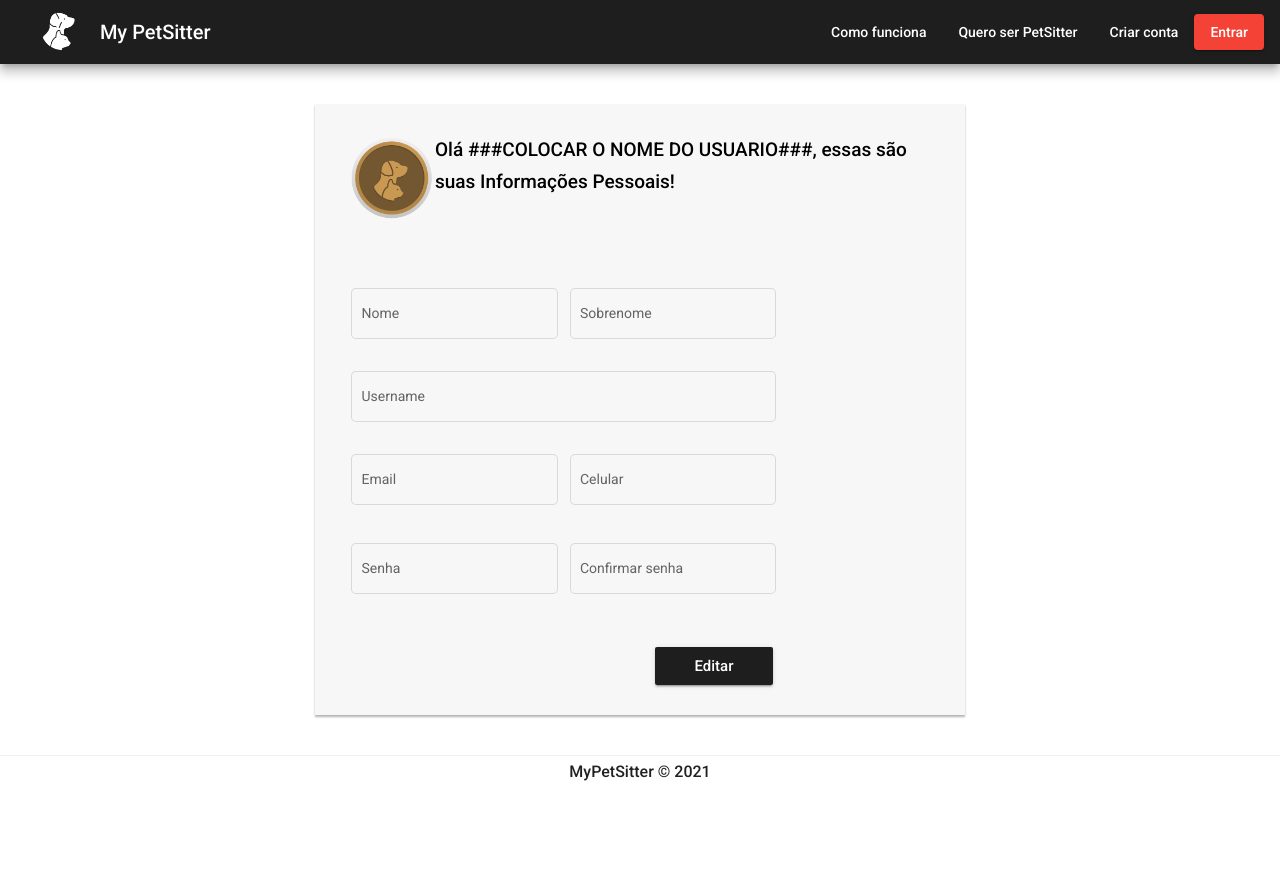
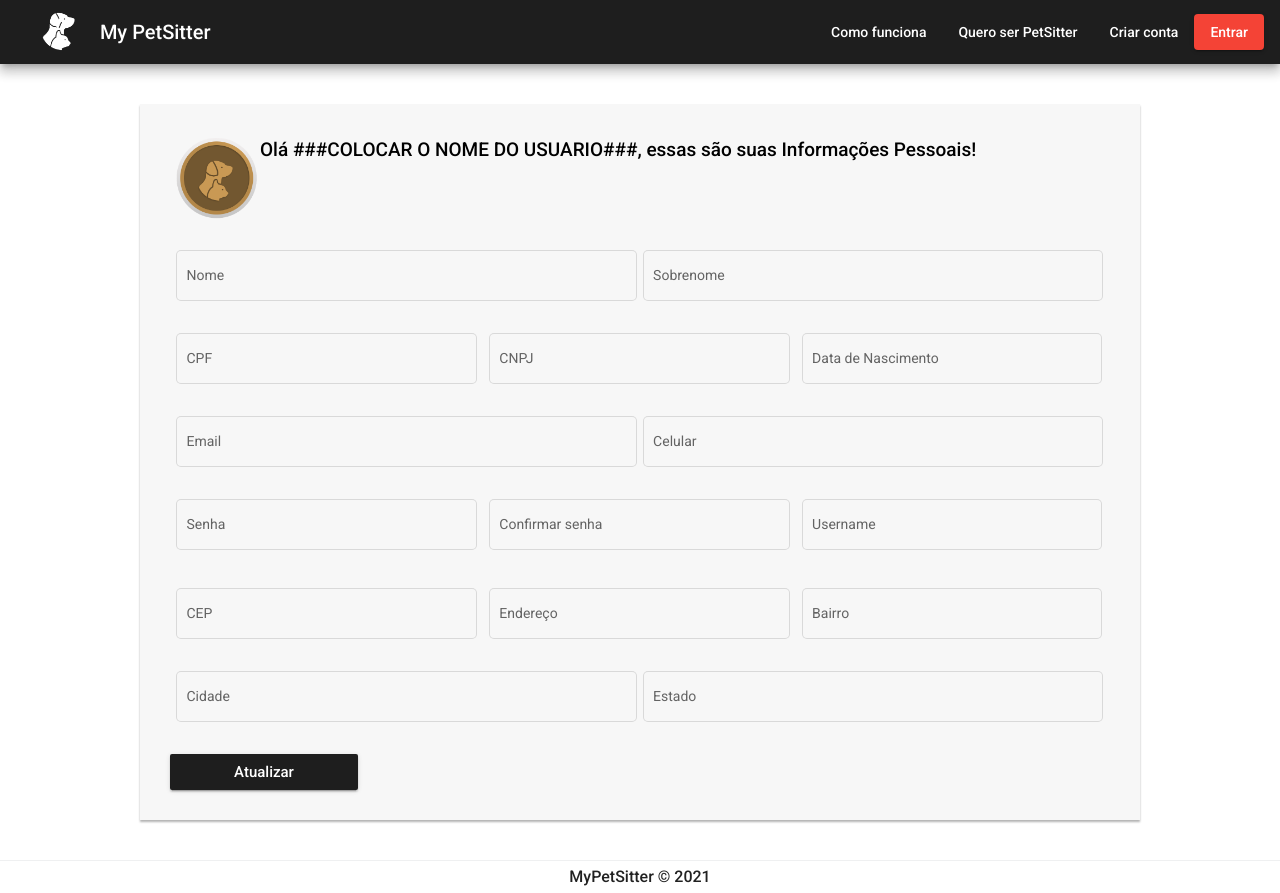
Before and after one commit to MyPetSitter/MyPetSitter_Web, an Angular app: page /meusdados in a window 1280 px wide. Before the commit the page ends 800 px from the top, so only its background shows below. Built offline with nearby package versions, Linux system fonts and the light colour scheme; what angular2-jwt would draw is missing.

Commit message:
Update 7

```diff
--- a/src/app/components/views/dados-petsitter/dados-petsitter/dados-petsitter.component.css
+++ b/src/app/components/views/dados-petsitter/dados-petsitter/dados-petsitter.component.css
@@ -1,4 +1,4 @@
-.login-form {width: 650px;margin: 40px auto;}
+.login-form {width: 1000px;margin: 40px auto;}
 .login-form h2 {font-size: 19px;margin-bottom: 15px; margin-left: 20px;text-align: left;}
 .login-form form {
     background: #f7f7f7;
@@ -7,7 +7,7 @@
     padding: 30px;
 }
 .login-form .avatar {width: 90px;margin-bottom: 20px; align-items: left;}
-.login-form .form-control, .login-form .btn {min-height: 38px;}
+.login-form .form-control .login-form .btn {min-height: 38px;}
 .login-form .btn {
     font-size: 15px;
     border-radius: 2px;
@@ -20,11 +20,11 @@ form1 {
     width: 100%;
     margin: 1rem auto 0 auto;
 }
-.form1 {padding-left: 6px;width: 72%;}
+.form1 {padding-left: 6px;width: 49%;}
 form2 {
     text-align: center;
     position: relative;
     z-index: 2;
     width: 50px;
 }
-.form2 {padding: 6px;width: 35%;}
+.form2 {padding: 6px;width: 32%;}
--- a/src/app/components/views/dados-petsitter/dados-petsitter/dados-petsitter.component.html
+++ b/src/app/components/views/dados-petsitter/dados-petsitter/dados-petsitter.component.html
@@ -1,7 +1,8 @@
 <div class="login-form">
     <form>
       <!--
-        NOME, USERNAME, CPF, CNPJ, TELEFONE, CIDADE, ESTADO, ENDERECO, BAIRRO, CEP, DTNASCIMENTO, SENHA
+        NOME, USERNAME, TELEFONE, CPF, CNPJ, DTNASCIMENTO,SENHA, CEP,
+          CIDADE, ESTADO, ENDERECO, BAIRRO,
 
       -->
           <div>
@@ -11,23 +12,31 @@
             <h2 align="center" style="margin-left: 10px;">Olá ###COLOCAR O NOME DO USUARIO###, essas são suas Informações Pessoais!</h2>
           </div>
           <div style="margin-top: 80px;">
-            <mat-form-field appearance="outline" class="form2">
+            <mat-form-field appearance="outline" class="form1">
               <mat-label>Nome</mat-label>
               <input matInput placeholder="Ex. Guilherme">
             </mat-form-field>
-            <mat-form-field appearance="outline" class="form2">
+            <mat-form-field appearance="outline" class="form1">
               <mat-label>Sobrenome</mat-label>
               <input matInput placeholder="Ex. da Silva">
             </mat-form-field><br>
+            <mat-form-field appearance="outline" class="form2">
+              <mat-label>CPF</mat-label>
+              <input matInput placeholder="Ex. da Silva">
+            </mat-form-field>
+            <mat-form-field appearance="outline" class="form2">
+              <mat-label>CNPJ</mat-label>
+              <input matInput placeholder="Ex. da Silva">
+            </mat-form-field>
+            <mat-form-field appearance="outline" class="form2">
+              <mat-label>Data de Nascimento</mat-label>
+              <input matInput placeholder="Ex. da Silva">
+            </mat-form-field><br>
             <mat-form-field appearance="outline" class="form1">
-              <mat-label>Username</mat-label>
-              <input matInput placeholder="Ex. Guilherme">
-            </mat-form-field><br>
-            <mat-form-field appearance="outline" class="form2">
               <mat-label>Email</mat-label>
               <input matInput placeholder="Ex. nome@dominio.com">
             </mat-form-field>
-            <mat-form-field appearance="outline" class="form2">
+            <mat-form-field appearance="outline" class="form1">
               <mat-label>Celular</mat-label>
               <input matInput placeholder="Ex. (DDD) 9 99990000">
             </mat-form-field><br>
@@ -39,7 +48,31 @@
               <mat-label>Confirmar senha</mat-label>
               <input matInput placeholder="">
             </mat-form-field>
+            <mat-form-field appearance="outline" class="form2">
+              <mat-label>Username</mat-label>
+              <input matInput placeholder="Ex. Guilherme">
+            </mat-form-field><br>
+            <mat-form-field appearance="outline" class="form2">
+              <mat-label>CEP</mat-label>
+              <input matInput placeholder="">
+            </mat-form-field>
+            <mat-form-field appearance="outline" class="form2">
+              <mat-label>Endereço</mat-label>
+              <input matInput placeholder="">
+            </mat-form-field>
+            <mat-form-field appearance="outline" class="form2">
+              <mat-label>Bairro</mat-label>
+              <input matInput placeholder="">
+            </mat-form-field><br>
+            <mat-form-field appearance="outline" class="form1">
+              <mat-label>Cidade</mat-label>
+              <input matInput placeholder="">
+            </mat-form-field>
+            <mat-form-field appearance="outline" class="form1">
+              <mat-label>Estado</mat-label>
+              <input matInput placeholder="">
+            </mat-form-field>
+            <button mat-raised-button class="btn" style=" margin-top: 10px;">Atualizar</button>
           </div>
-        <button mat-raised-button class="btn" style="margin-left: 310px; margin-top: 25px;">Editar</button>
     </form>
 </div>
--- a/src/app/components/views/entrar/entrar/entrar.component.css
+++ b/src/app/components/views/entrar/entrar/entrar.component.css
@@ -29,3 +29,6 @@ text-center {text-align: center;}
 text-right {text-align: right;}
 text-left {text-align: left;}
 img {display: block; margin-left: auto; margin-right: auto;}
+a:link {text-decoration: none;color: #ff0059;}
+a:hover {text-decoration: underline;}
+a:visited {color: #ff0059;}
--- a/src/app/components/views/entrar/entrar/entrar.component.html
+++ b/src/app/components/views/entrar/entrar/entrar.component.html
@@ -23,6 +23,6 @@
             <span style="margin-right: 30px;"><mat-checkbox >Lembrar-me</mat-checkbox></span>
         <a routerLink="/recuperarconta" routerLinkActive="active">Esqueceu sua senha?</a></div>
     </form>
-    <p align="center"><a routerLink="/criarconta" routerLinkActive="active">Crie já sua conta!</a></p>
+    <p align="center"><a routerLink="/criarconta">Crie já sua conta!</a></p>
 </div>
 <br><br><br>
--- a/src/app/components/views/home/home.component.html
+++ b/src/app/components/views/home/home.component.html
@@ -28,7 +28,7 @@
     </a>
     <a href="" class="link">
         <div class="base middle-menu">
-            <img src="/assets/images/passeio.jpeg" align="left" class="img-circle avatar" alt="Avatar">
+            <img src="/assets/images/logoSemEscrita.png" align="left" class="img-circle avatar" alt="Avatar">
             <h3 style="margin-top: 10%;">Passeios</h3>
         </div>
     </a>
@@ -104,7 +104,7 @@
             problema, contrate o serviço de petsitting!
         </span><br><br><br>
         <span id="passeios">
-            <img src="/assets/images/passeio.jpeg" align="left" class="img-circle avatar" alt="Avatar">
+            <img src="/assets/images/logoSemEscrita.png" align="left" class="img-circle avatar" alt="Avatar">
             Seu pet ama caminhar, mas você não tem tempo para isso? nossos petsitters irão adorar levar seu pet para caminhar!
         </span><br>
         <br><br><br><br>
```
